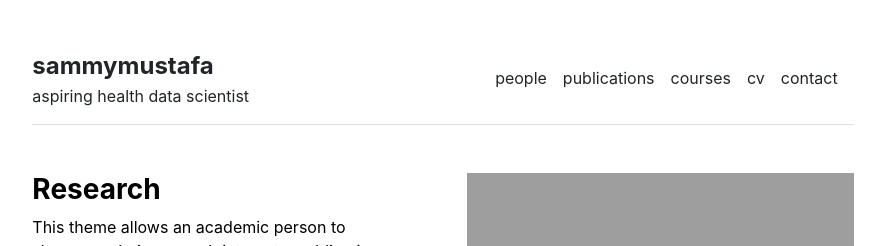
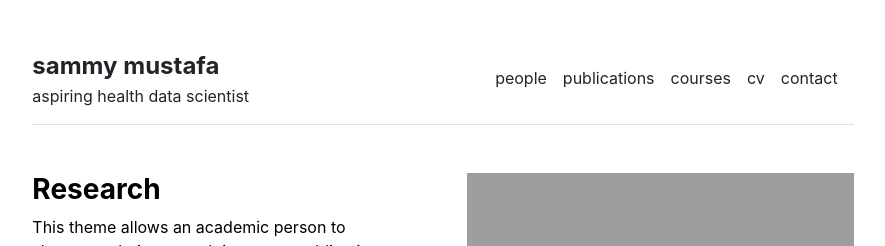
Before and after one commit to sammymustafa/sammymustafa.github.io, a Jekyll site: the page built from index.md, in a window 1280 px wide. Shown: the top 246 px of the page, without its empty margins (197-1082 px from the left). Built offline with Jekyll 4.4.1, drawn with Linux system fonts in a browser that asks for light colours.

Commit message:
added name

```diff
--- a/_config.yml
+++ b/_config.yml
@@ -1,4 +1,4 @@
 url: https://sammymustafa.github.io # the base hostname & protocol for your site, e.g. http://example.com
 baseurl: # the subpath of your site, e.g. /blog
-title: "sammymustafa" # the name of your site, e.g. ACME Corp.
+title: "sammy mustafa" # the name of your site, e.g. ACME Corp.
 description: "aspiring health data scientist"
```
